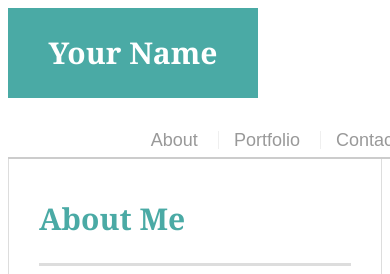
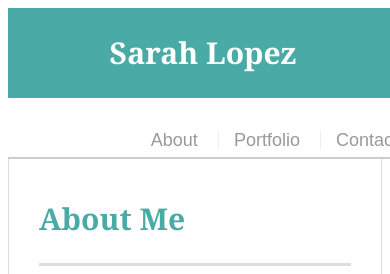
Before and after one commit to Sarah-Lopez/Responsive-Portfolio, a plain HTML site: page index.html in a window 390 px wide. Shown: the top 274 px of the page. Drawn offline with Linux system fonts and the light colour scheme; files that its build step writes are made by us from their sources.

Commit message:
Final changes

```diff
--- a/index.html
+++ b/index.html
@@ -3,15 +3,16 @@
 
 <head>
   <meta charset="UTF-8">
+  <meta name="viewport" content="width=device-width, initial-scale=1.0">
   <title>About | Your Name</title>
-  <link rel="stylesheet" type="text/css" href="assets/css/style.css">
+  <link rel="stylesheet" type="text/css" href="style.css">
 </head>
 
 <body>
 
   <header id="masthead">
     <div class="container">
-      <a href="index.html" id="logo">Your Name</a>
+      <a href="index.html" id="logo">Sarah Lopez</a>
       <nav>
         <a href="index.html">About</a>
         <a href="portfolio.html">Portfolio</a>
--- a/style.css
+++ b/style.css
@@ -215,3 +215,20 @@ input[type=submit] {
   background: #4aaaa5;
   border: 0 none;
 }
+
+@media screen and (max-width: 980px) {
+
+}
+
+@media screen and (max-width: 768px) {
+
+}
+
+@media screen and (max-width: 640px) {
+  header {
+    position: static;
+   }
+   #logo {
+     width: 100%;
+   }
+}
```
Also changed, not shown: contact.html (+3 -2 lines), portfolio.html (+3 -2 lines).
